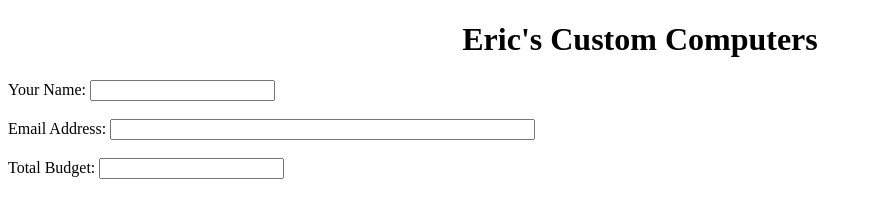
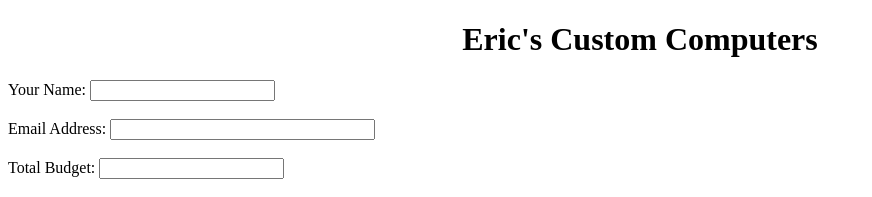
Before and after one commit to et-pc/create, a plain HTML site: page index.html in a window 1280 px wide. Shown: the top 197 px of the page, without its empty margins (0-872 px from the left). Drawn offline with Linux system fonts and the light colour scheme.

Commit message:
Update index.html

```diff
--- a/index.html
+++ b/index.html
@@ -7,7 +7,7 @@
 <h1><center>Eric's Custom Computers</center></h1>
 
 Your Name: <input type="text" id="name"><br><br>
-Email Address: <input type="text" id="email" size = "50"><br><br>
+Email Address: <input type="text" id="email" size = "30"><br><br>
 Total Budget: <input type="number" id="price"><br><br>
 Briefly describe your needs for this computer<br>
 <textarea rows="4" cols="50" id="usefor"></textarea><br><br>
```
